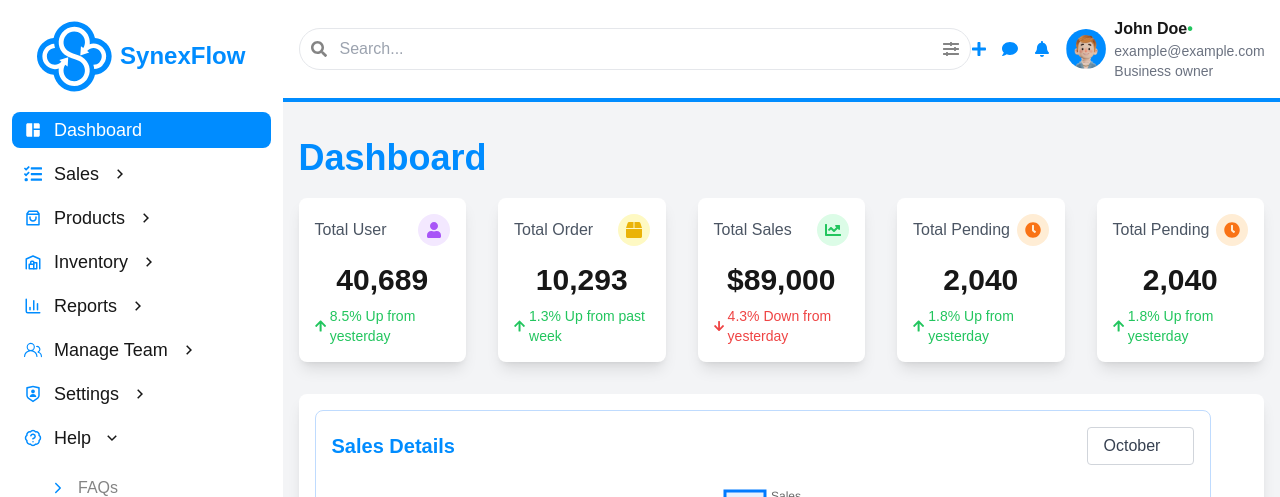
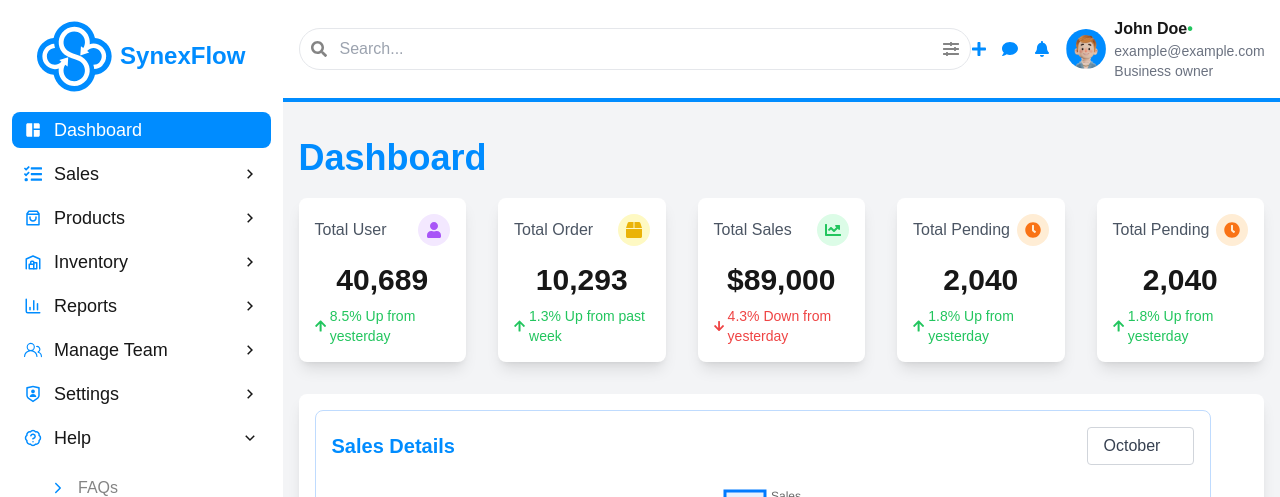
Before and after one commit to Team-418-Tatweer/tatweer-front, a Next.js app: page /dashboard in a window 1280 px wide. Shown: the top 497 px of the page. Built offline with nearby package versions, Linux system fonts and the light colour scheme.

Commit message:
fix: :bug: fix active nav item for nested items

```diff
--- a/src/config/main-navbar.tsx
+++ b/src/config/main-navbar.tsx
@@ -16,6 +16,7 @@ export const navData: INavItem[] = [
   {
     title: "Sales",
     Icon: <FaTasks />,
+    path: "/dashboard/sales",
     childs: [
       {
         title: "Orders",
--- a/src/sections/layouts/dashboard-layout/navbar/nav-group.tsx
+++ b/src/sections/layouts/dashboard-layout/navbar/nav-group.tsx
@@ -1,6 +1,7 @@
 "use client";
 
 import CollapsibleContent from "@/components/CollapsibleContent";
+import { ROUTES } from "@/config/routes";
 import { INavItem } from "@/types/NavItem";
 import Link from "next/link";
 import { usePathname, useRouter } from "next/navigation";
@@ -26,22 +27,26 @@ export function NavGroup({ Icon, path, title, childs, depth, isOpen, onOpen }: p
       onOpen();
     }
   }, [pathName, path]);
+
+  let isPathActive = path ? pathName.includes(path) : false;
+  if (path === ROUTES.dashboard) isPathActive = pathName === path;
+
   return (
     <div>
       <Link
-        href={path || ""}
+        href={childs ? "#" : path || ""}
         onClick={onOpen}
         style={{ marginLeft: `${depth * 10}px` }}
         className={`flex items-center gap-3 rounded-lg px-3 py-1 min-w-max
 				${depth > 0 ? "text-md text-light" : "text-lg"}
-				${pathName === path ? "text-white bg-primary" : ""}`}>
-        <span className={pathName === path ? "text-white bg-primary" : "text-primary"}>
+				${isPathActive ? "text-white bg-primary" : ""}`}>
+        <span className={isPathActive ? "text-white bg-primary" : "text-primary"}>
           {Icon || <IoIosArrowForward />}
         </span>
         <span>{title}</span>
         {childs && (
           <RiArrowRightSLine
-            className={`transition-transform ${!isOpen ? "" : "rotate-90"}`}
+            className={`transition-transform ${!isOpen ? "" : "rotate-90"}  ml-auto`}
           />
         )}
       </Link>
```
